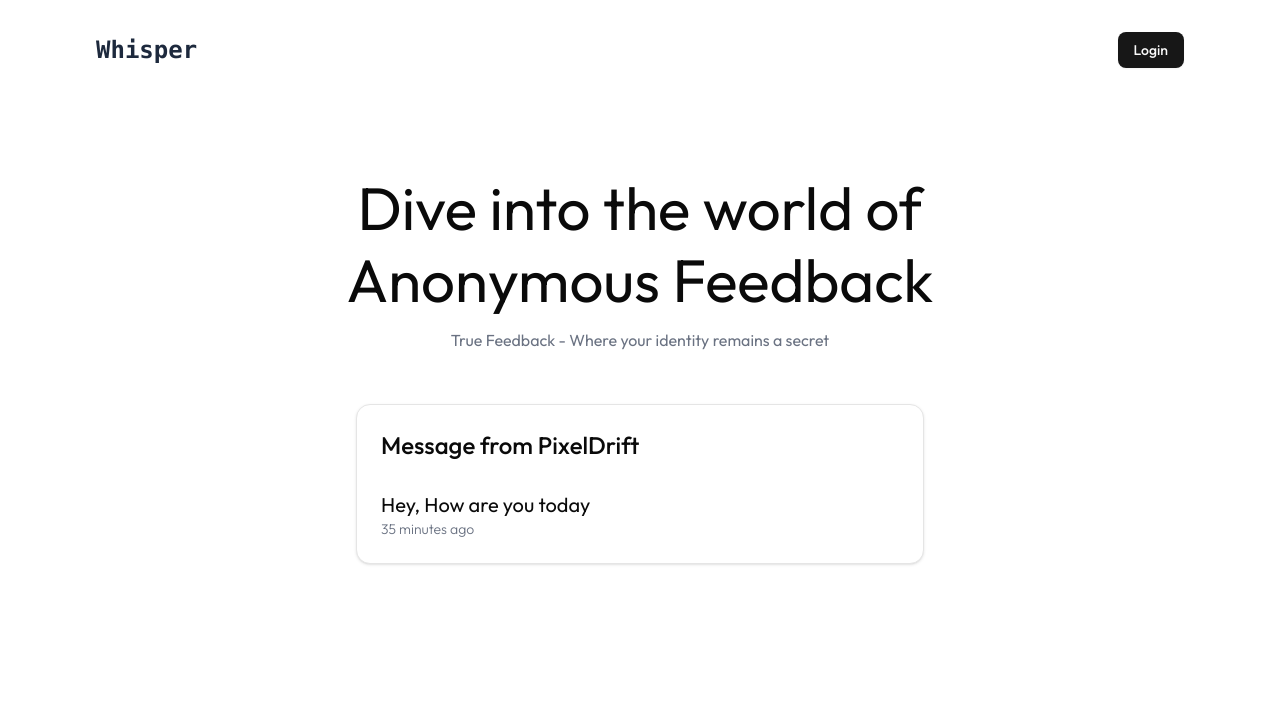
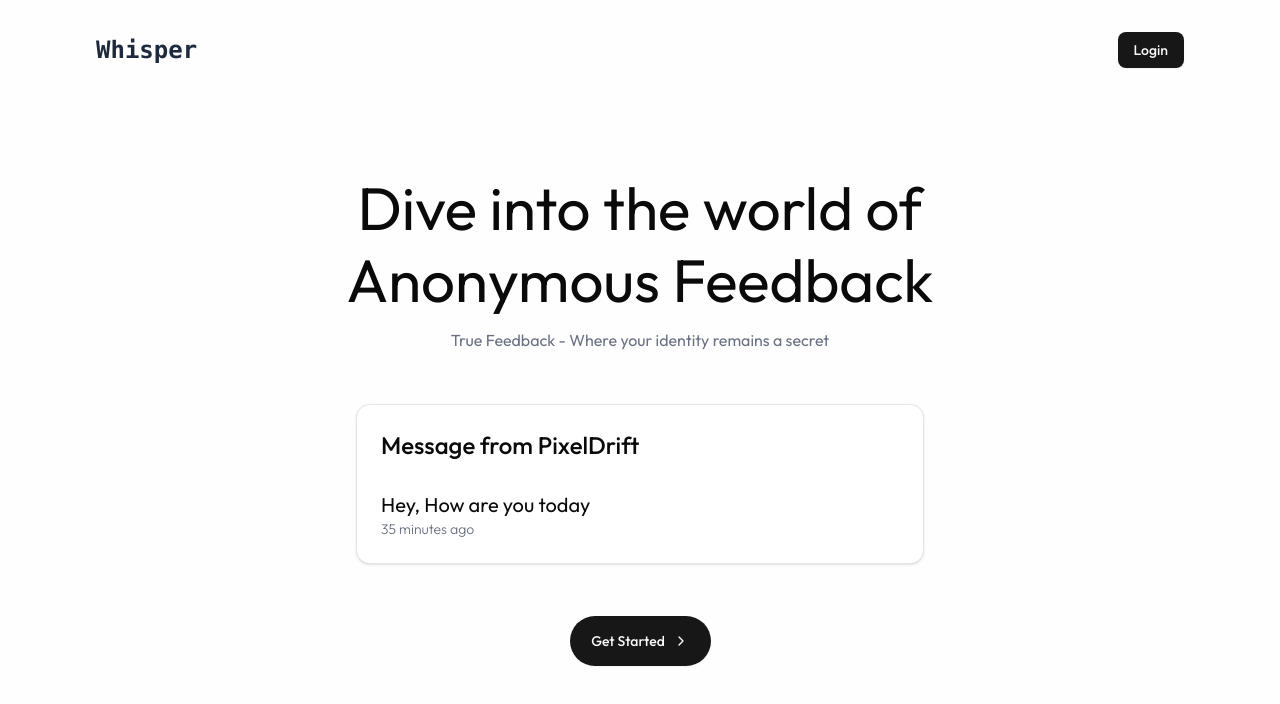
Before and after one commit to nilavtalukdar06/whisper, a Next.js app: page / in a window 1280 px wide. Shown: the top 704 px of the page. Built offline with nearby package versions, Linux system fonts and the light colour scheme.

Commit message:
added a get started button

```diff
--- a/app/page.js
+++ b/app/page.js
@@ -3,7 +3,7 @@ import Navbar from "@/components/navbar";
 
 export default function Home() {
   return (
-    <section className="min-h-screen max-w-screen relative overflow-x-hidden">
+    <section className="min-h-screen max-w-screen relative overflow-x-hidden bg-gray-50/20">
       <Navbar />
       <HeroSection />
     </section>
--- a/components/hero-section.jsx
+++ b/components/hero-section.jsx
@@ -1,5 +1,7 @@
+import { ChevronRight } from "lucide-react";
 import { TextAnimate } from "./magicui/text-animate";
 import Testimonial from "./testimonial";
+import { Button } from "./ui/button";
 
 export default function HeroSection() {
   return (
@@ -16,6 +18,11 @@ export default function HeroSection() {
         True Feedback - Where your identity remains a secret
       </TextAnimate>
       <Testimonial />
+      <div className="my-2.5 w-full flex justify-center items-center">
+        <Button className="w-[141px] h-[50px] rounded-full">
+          Get Started <ChevronRight />
+        </Button>
+      </div>
     </section>
   );
 }
```
